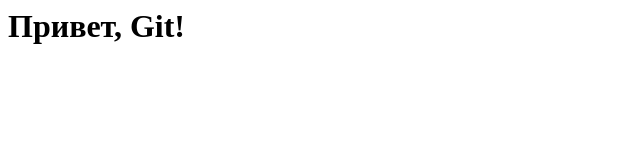
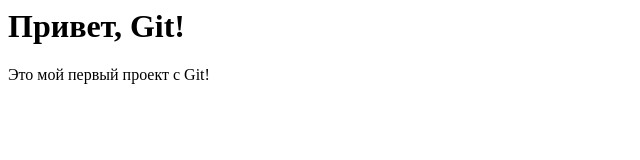
Before and after one commit to Tinaproval/my_project, a plain HTML site: page index.html in a window 1280 px wide. Shown: the whole page, without its empty margins (0-640 px from the left). Drawn offline with Linux system fonts and the light colour scheme.

Commit message:
Обновление index.html

```diff
--- a/index.html
+++ b/index.html
@@ -1 +1,2 @@
 <h1>Привет, Git!</h1>
+<p>Это мой первый проект с Git!</p>
```
